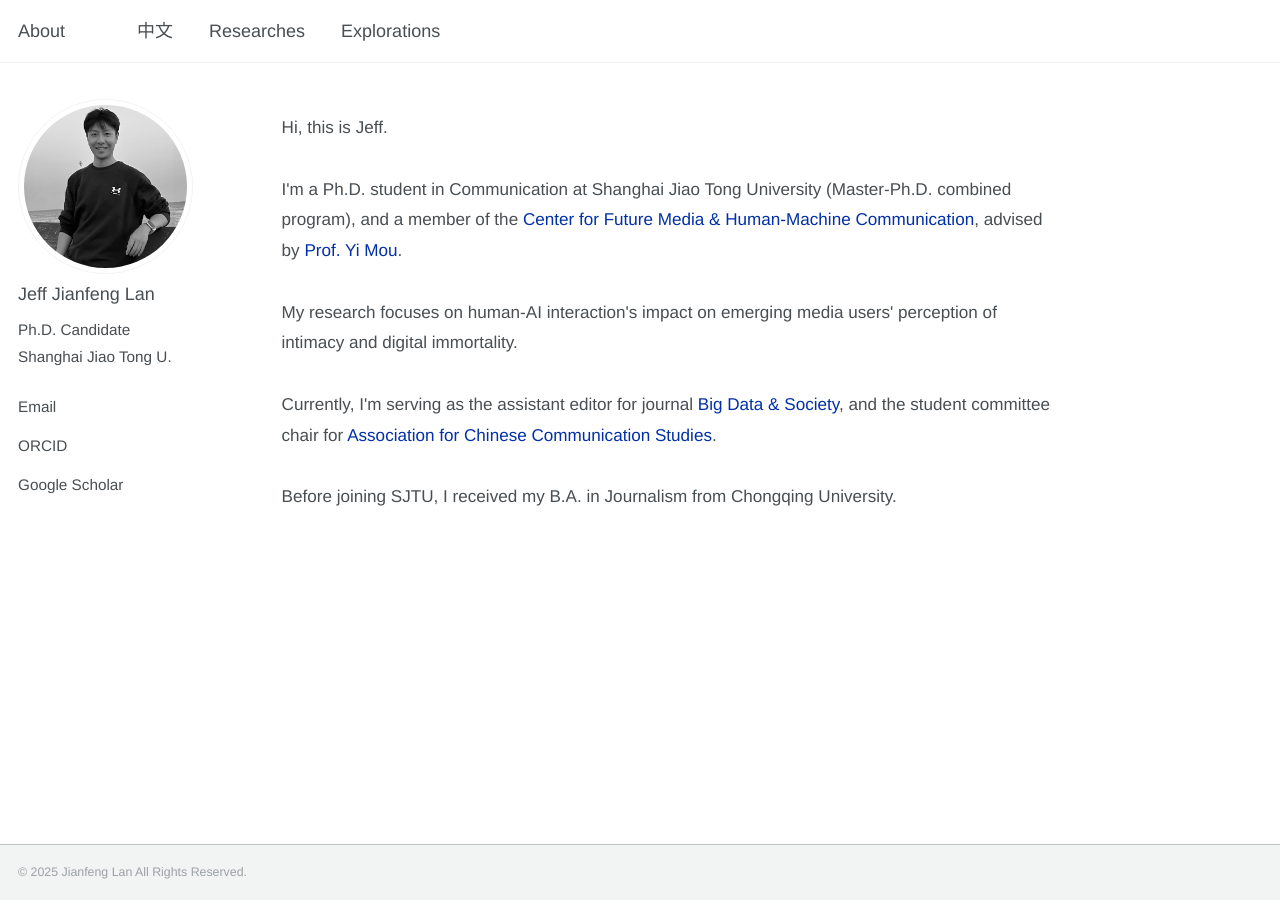
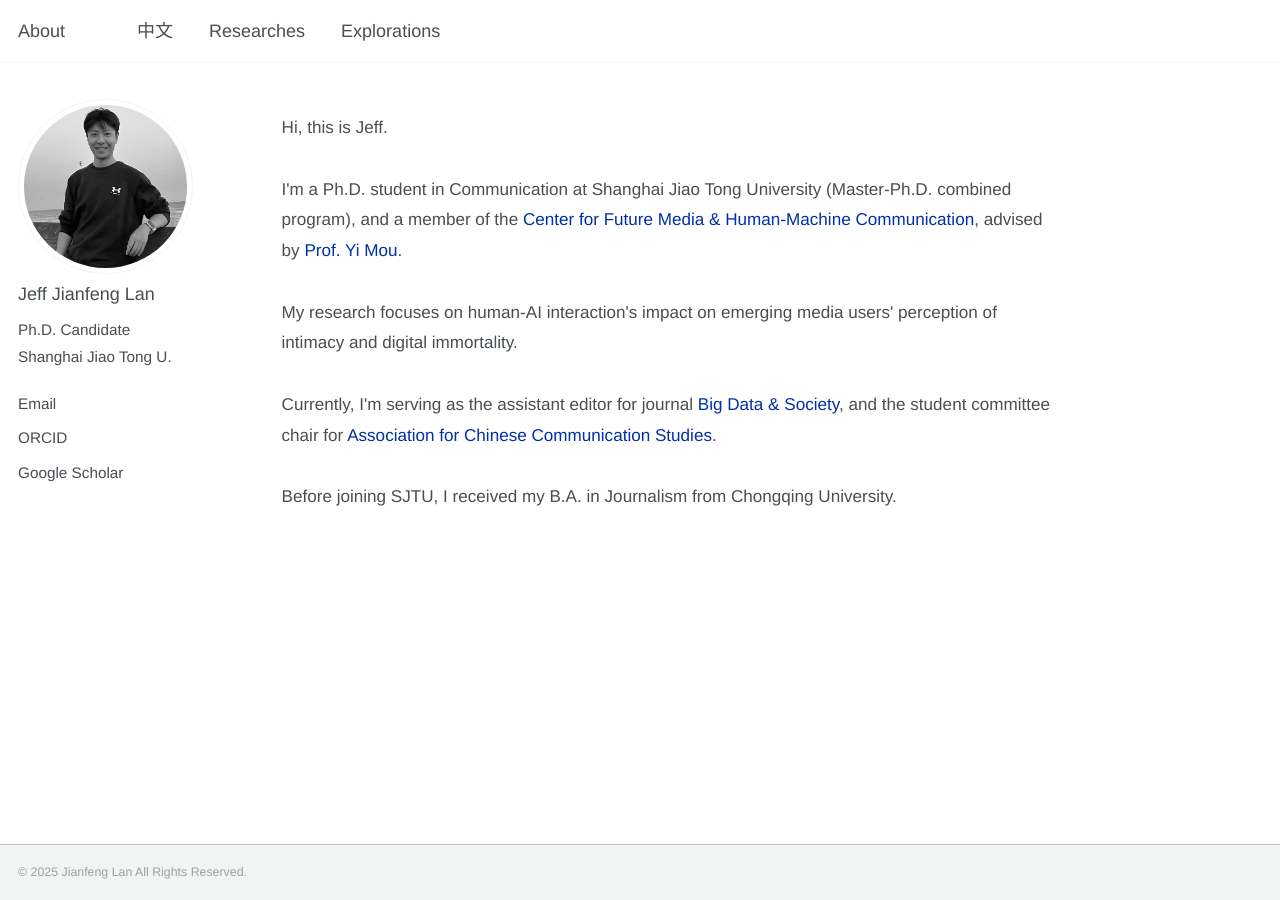
Before and after one commit to jianfenglan/jianfenglan.github.io, a Jekyll site: the page built from _pages/about.md, in a window 1280 px wide. Built offline with Jekyll 4.4.1, drawn with Linux system fonts in a browser that asks for light colours.

Commit message:
Update _sidebar.scss

```diff
--- a/_sass/layout/_sidebar.scss
+++ b/_sass/layout/_sidebar.scss
@@ -222,15 +222,15 @@
 
   a {
     display: block;
-    margin-bottom: 5px;
+    margin-bottom: 3px; // <-- 修改点2：减小下方间距
     padding-right: 5px;
     padding-top: 2px;
     padding-bottom: 2px;
     color: inherit;
     font-size: 0.85rem;
     text-decoration: none;
-   line-height: 1.8;
-    font-weight: 200;
+    line-height: 1.5; // <-- 修改点2：减小行高
+    font-weight: 400; // <-- 修改点1：统一到正常粗细
 
     &:hover {
       text-decoration: underline;
```
